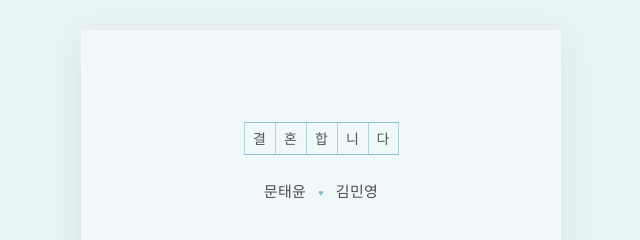
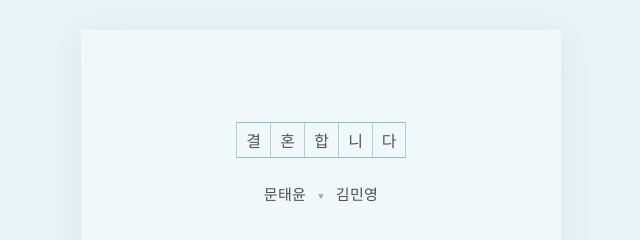
Before and after one commit to zxcv7614/my-wedding, a plain HTML site: page index.html in a window 1280 px wide. Shown: the top 240 px of the page, 319-959 px from the left. Drawn offline with nearby package versions, Linux system fonts and the light colour scheme.

Commit message:
Update invitation

```diff
--- a/style.css
+++ b/style.css
@@ -119,7 +119,12 @@ button {
     color: #50575a;
 }
 
-
+/* 결혼합니다 글씨 크게 */
+.wedding-title-box span {
+    width: 34px;
+    height: 34px;
+    font-size: 16px;
+}
 .wedding-title-box span:last-child {
     border-right: 1px solid #bedce4;
 }
```
